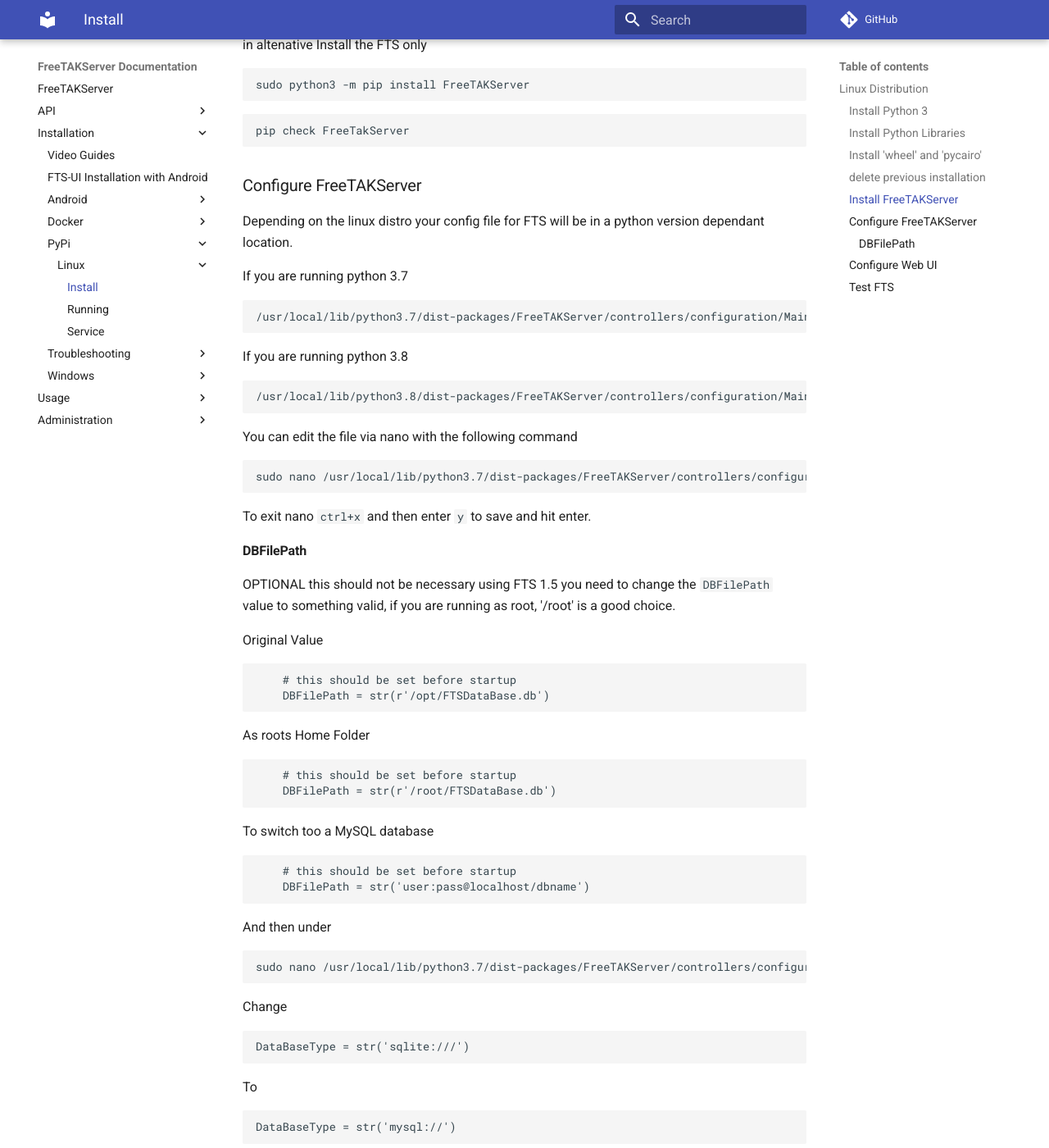
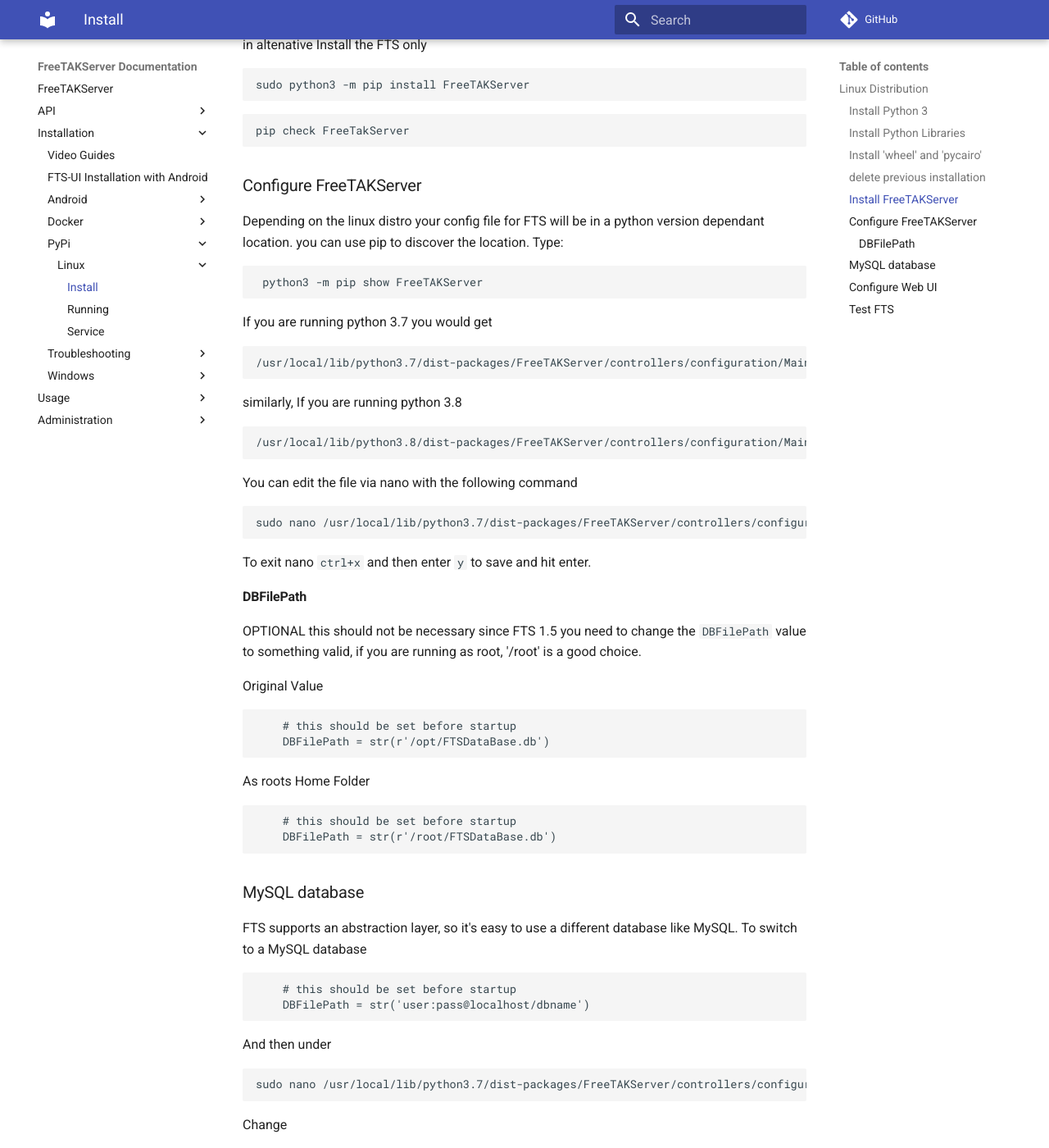
Before and after one commit to FreeTAKTeam/FreeTAKServer-User-Docs, an MkDocs documentation site: the page built from docs/docs/Installation/PyPi/Linux/Install.md, in a window 1280 px wide and 1400 px high, scrolled down 1211 px. Shown: the whole window at 82% size. Built offline with MkDocs 1.6.1 and Material for MkDocs 9.7.7, drawn with Linux system fonts in a browser that asks for light colours; comment, search, counter and statistics services are not loaded.

Commit message:
Update Install.md

````diff
--- a/docs/docs/Installation/PyPi/Linux/Install.md
+++ b/docs/docs/Installation/PyPi/Linux/Install.md
@@ -53,13 +53,17 @@
 ### Configure FreeTAKServer
 
 Depending on the linux distro your config file for FTS will be in a python version dependant location.
+you can use pip to discover the location. Type:
+```
+ python3 -m pip show FreeTAKServer
+```
 
-If you are running python 3.7
+If you are running python 3.7 you would get
 ```
 /usr/local/lib/python3.7/dist-packages/FreeTAKServer/controllers/configuration/MainConfig.py
 ```
 
-If you are running python 3.8
+similarly, If you are running python 3.8
 
 ```
 /usr/local/lib/python3.8/dist-packages/FreeTAKServer/controllers/configuration/MainConfig.py
@@ -74,7 +78,7 @@
 To exit nano `ctrl+x` and then enter `y` to save and hit enter.
 
 #### DBFilePath
-OPTIONAL this should not be necessary using FTS 1.5
+OPTIONAL this should not be necessary since FTS 1.5
 you need to change the `DBFilePath` value to something valid, if you are running as root, '/root' is a good choice.
 
 Original Value
@@ -88,8 +92,9 @@
     # this should be set before startup
     DBFilePath = str(r'/root/FTSDataBase.db')
 ```
-
-To switch too a MySQL database
+###  MySQL database
+FTS supports an abstraction layer, so it's easy to use a different database like MySQL.
+To switch to a MySQL database
 ```python
     # this should be set before startup
     DBFilePath = str('user:pass@localhost/dbname')
````
